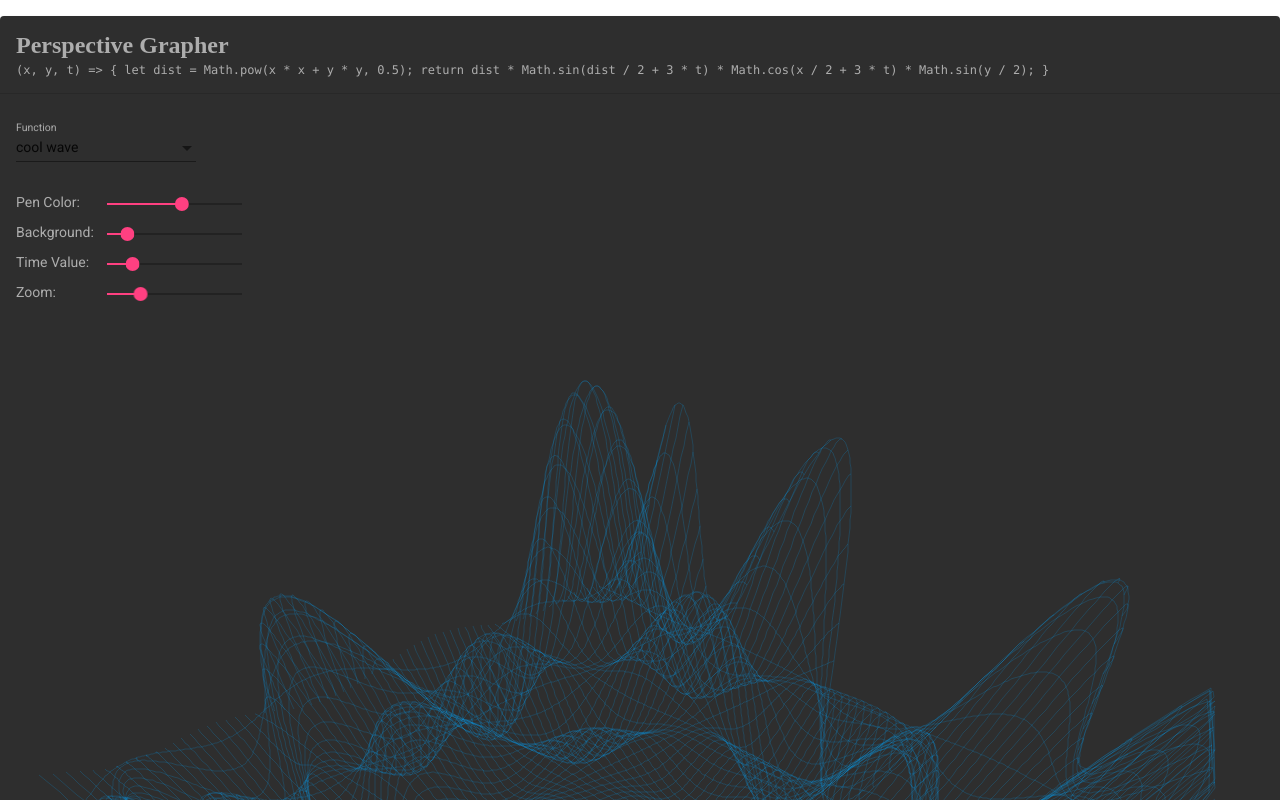
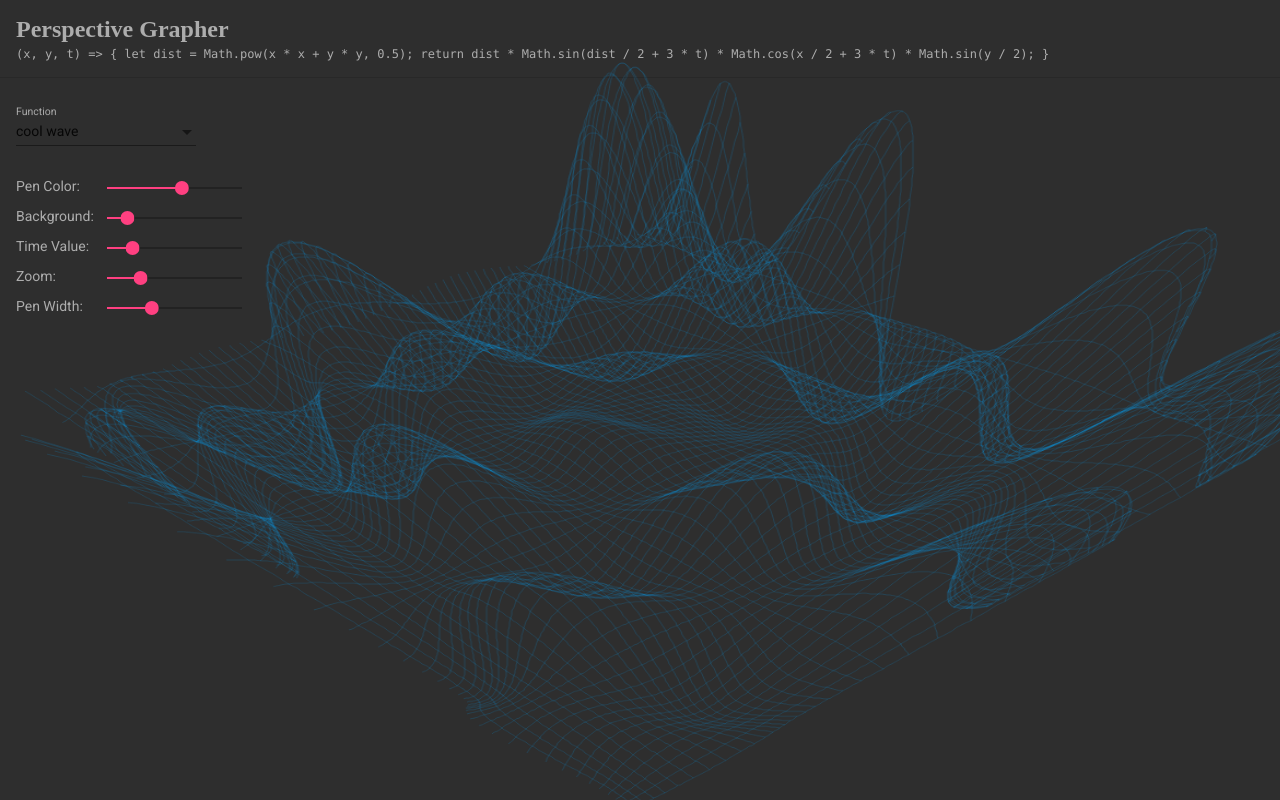
Before and after one commit to greg-hammond/canvas-graph, an Angular app: page / in a window 1280 px wide. Shown: the top 800 px of the page. Built offline with nearby package versions, Linux system fonts and the light colour scheme.

Commit message:
add pen width slider; canvas size/position improvements

```diff
--- a/src/app/graph/graph.component.html
+++ b/src/app/graph/graph.component.html
@@ -10,7 +10,7 @@
 
     <mat-divider></mat-divider>
 
-    <mat-card-content class='clearfix'>
+    <mat-card-content>
 
         <div class='controls'>
 
@@ -78,8 +78,21 @@
                 ></mat-slider>
             </div>
 
+            <div class="slider">
+                <h4>Pen Width:</h4>
+                <mat-slider
+                    class = 'slider-penwidth'
+                    [max] = '0.50'
+                    [min] = '0.05'
+                    [step] = '.005'
+                    [(ngModel)]='slidePenWidth'
+                    (input)='onPenWidthChange($event)'
+                ></mat-slider>
+            </div>
+
         </div>
-        <div class='grapharea'>
+
+        <div>
             <canvas id="canvas" height="1000px" width="1200px"></canvas>
         </div>
 
--- a/src/app/graph/graph.component.less
+++ b/src/app/graph/graph.component.less
@@ -4,7 +4,9 @@
 }
 
 mat-card {
-    margin-top: 1em;
+    margin: 0;
+    height: 100%;
+    width: 100%;
 }
 
 mat-card-title {
@@ -17,6 +19,10 @@ mat-card-subtitle {
     font-size: 9pt;
 }
 
+mat-form-field {
+    z-index: 100;
+}
+
 mat-card-subtitle, mat-form-field, mat-label, mat-select, mat-option {
     color: inherit;
 }
@@ -25,18 +31,10 @@ div.controls {
     float: left;
     width: 300px;
     margin-top: 30px;
+    z-index: 100;
 }
 
-div.grapharea {
 
-    float: left;
-    margin-top: 5px;
-    // width: calc(100% - 350px);
-    // max-width: 800px;
-    // min-width: 500px;
-
-    // height: 600px;
-}
 
 div.slider {
     display: flex;
@@ -64,6 +62,10 @@ div.slider {
 
 // override the theme color.  just force it here for now - but need to figure out theming.
 
+::ng-deep .mat-card {
+    border-radius: 0 !important;
+}
+
 ::ng-deep .mat-accent .mat-slider-thumb {
     background-color: rgba(0, 174, 255, 0.879);
 }
@@ -74,16 +76,12 @@ div.slider {
 
 
 
-#canvas {
+canvas {
+    z-index: 0;
+    position: absolute;
+    top: 0;
+    left: 0;
     width: 100%;
     height: 100%;
     display: block;
 }
-
-
-.clearfix::after {
-    content: '';
-    display: table;
-    height: 0;
-    clear: both;
-}
--- a/src/app/graph/graph.component.ts
+++ b/src/app/graph/graph.component.ts
@@ -37,8 +37,6 @@ export class GraphComponent implements OnInit {
     this.canvas = document.querySelector('canvas');
     this.ctx = this.canvas.getContext('2d');
 
-    this.ctx.lineWidth = 0.2;  // empirical
-    //this.resize();  // ?????
     this.funcs = this.funcList.getFunctionList();
     this.selFunc = this.funcs[0];
     this.render();
@@ -104,6 +102,13 @@ export class GraphComponent implements OnInit {
   }
 
 
+  // pen width slider - .05 to 2.00
+  slidePenWidth = .2;  // initial
+  onPenWidthChange(event: MatSliderChange) {
+    this.slidePenWidth = event.value;
+    this.render();
+  }
+
 
   // draw the graph when any of the above change.
   private render() {
@@ -123,8 +128,9 @@ export class GraphComponent implements OnInit {
       zoom = this.zoomValue;
 
 
-    // clear canvas and set pen color
+    // clear canvas and set pen width+color
     this.ctx.clearRect(0, 0, width, height);
+    this.ctx.lineWidth = this.slidePenWidth;
     this.ctx.strokeStyle = this.drawColor;
 
     // viewer and target locations can be parametric in (t) - evaluate
--- a/src/styles.less
+++ b/src/styles.less
@@ -1,4 +1,4 @@
 /* You can add global styles to this file, and also import other style files */
 
-html, body { height: 100%; }
+html, body { height: 100%; overflow: hidden; }
 body { margin: 0; font-family: Roboto, "Helvetica Neue", sans-serif; }
```
